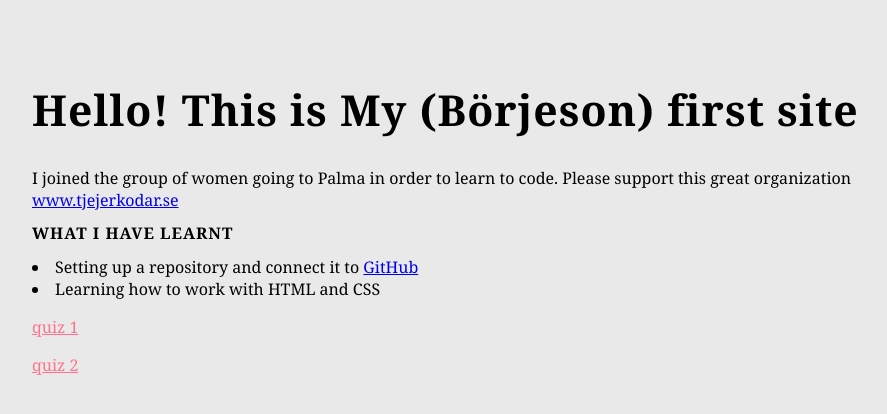
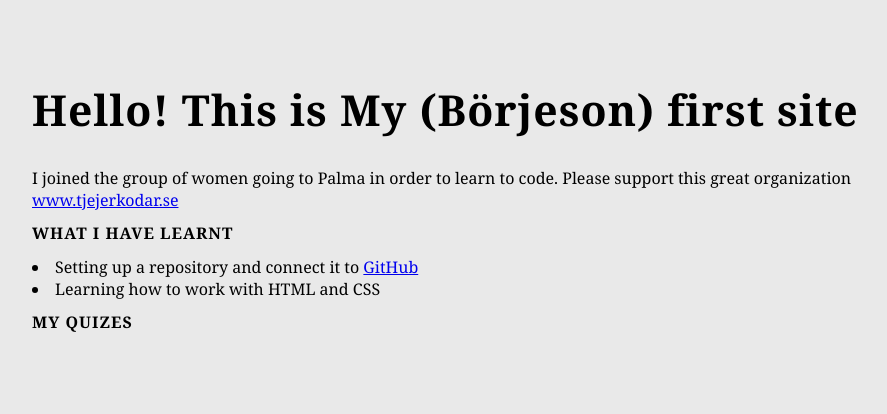
Before and after one commit to MyBorjeson/quizsite, a Django app: page / in a window 1280 px wide. Shown: the top 414 px of the page, without its empty margins (128-1015 px from the left). Run offline with Django 3.2, Linux system fonts and the light colour scheme.

Commit message:
Add content from django to startpage

```diff
--- a/quiz/templates/quiz/startpage.html
+++ b/quiz/templates/quiz/startpage.html
@@ -20,12 +20,10 @@
         <li>Learning how to work with HTML and CSS</li></br>
       </li>
 </lt></p>
-      <div class="button">
-        <p><a href="">quiz 1</a></p>
-      </div>
-
-      <div class="button">
-        <a href="">quiz 2</a>
+<h2>My quizes</h2>
+      <p>{% for quiz_slug, quiz in quizzes.items %}
+  <p>{{ quiz.name }}</p>
+{% endfor %}</p>
       </div>
 
     </div>
```
